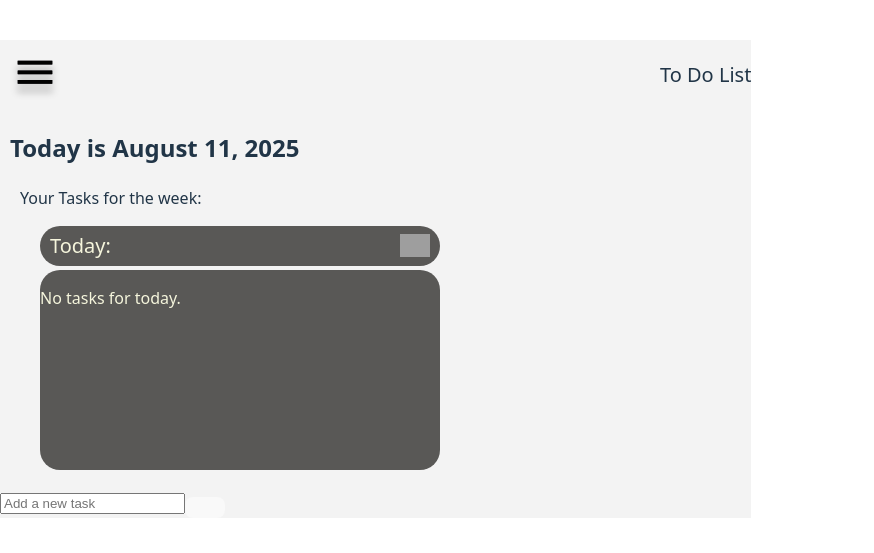
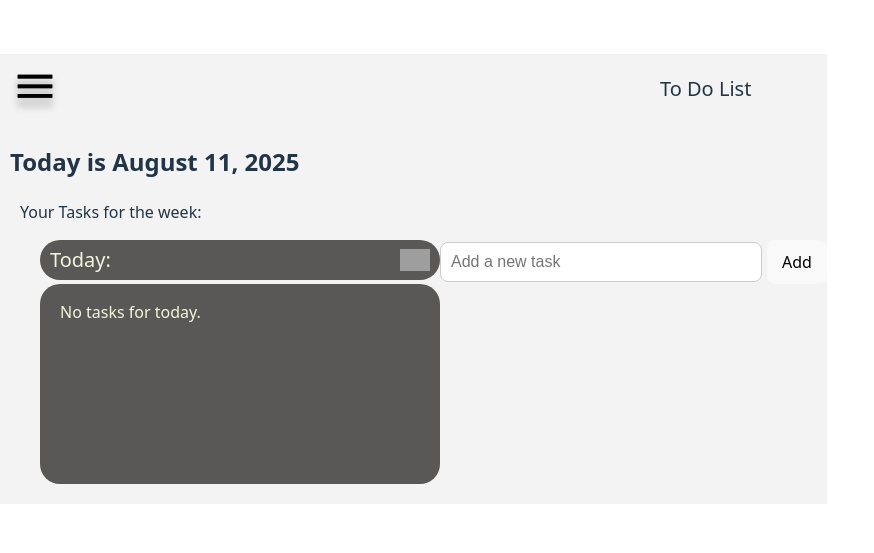
Before and after one commit to LupeSanchez24/to-do-list, a React (Vite) app: page / in a window 1280 px wide. Shown: the part 121-674 px from the top of the page, without its empty margins (0-874 px from the left). Built offline with nearby package versions, Linux system fonts and the light colour scheme; grey boxes are pictures that could not be loaded.

Commit message:
Adjust styling for add input and task list items

```diff
--- a/src/components/List/List.css
+++ b/src/components/List/List.css
@@ -69,6 +69,11 @@
   font-size: 14px;
   line-height: 20px;
 }
+
+.list__task {
+  margin-top: 20px;
+}
+
 .list__activity {
   margin-bottom: 10px;
   font-size: 16px;
@@ -76,3 +81,13 @@
   padding-left: 30px;
   margin-top: 20px;
 }
+
+.list__delete {
+  margin-left: 230px;
+  border-radius: 8px;
+  border: none;
+}
+
+.list__empty {
+  margin-left: 20px;
+}
--- a/src/components/List/List.jsx
+++ b/src/components/List/List.jsx
@@ -36,7 +36,7 @@ function List({ tasks, onDelete }) {
               <p className="list__empty">No tasks for today.</p>
             ) : (
               tasks.map((task, index) => (
-                <div key={index}>
+                <div key={index} className="list__task">
                   <input
                     type="checkbox"
                     className="list__checkbox"
@@ -48,7 +48,9 @@ function List({ tasks, onDelete }) {
                   <button
                     className="list__delete"
                     onClick={() => onDelete(index)}
-                  ></button>
+                  >
+                    DELETE
+                  </button>
                 </div>
               ))
             )}
--- a/src/components/Main/Main.css
+++ b/src/components/Main/Main.css
@@ -5,3 +5,31 @@
 .toDo__date {
   margin-left: 10px;
 }
+
+.toDo__layout {
+  display: flex;
+  align-items: flex-start;
+}
+
+.toDo__add {
+  display: flex;
+  flex-direction: row;
+  justify-content: center;
+  align-items: center;
+  width: 100%;
+}
+
+.toDo__input {
+  padding: 10px;
+  font-size: 16px;
+  width: 300px;
+  border-radius: 8px;
+  border: 1px solid #ccc;
+}
+
+.toDo__add-bottom {
+  margin-left: 5px;
+  width: 60px;
+  padding: 10px;
+  border-radius: 8px;
+}
--- a/src/components/Main/Main.jsx
+++ b/src/components/Main/Main.jsx
@@ -33,16 +33,23 @@ function Main() {
     <main className="toDo">
       <h2 className="toDo__date"> Today is {currentDate}</h2>
       <p className="toDo__title"> Your Tasks for the week:</p>
+      <div className="toDo__layout">
         <List tasks={tasks} onDelete={deleteTask} />
-      <div className="toDo__add"></div>
+        <div className="toDo__add">
           <input
             type="text"
             id="todo-input"
+            className="toDo__input"
             placeholder="Add a new task"
             value={inputValue}
             onChange={handleInputChange}
           />
-      <button onClick={addTask}></button>
+          <button className="toDo__add-bottom" onClick={addTask}>
+            {" "}
+            Add
+          </button>
+        </div>
+      </div>
     </main>
   );
 }
```
Lines whose indentation alone changed are shown as unchanged.
